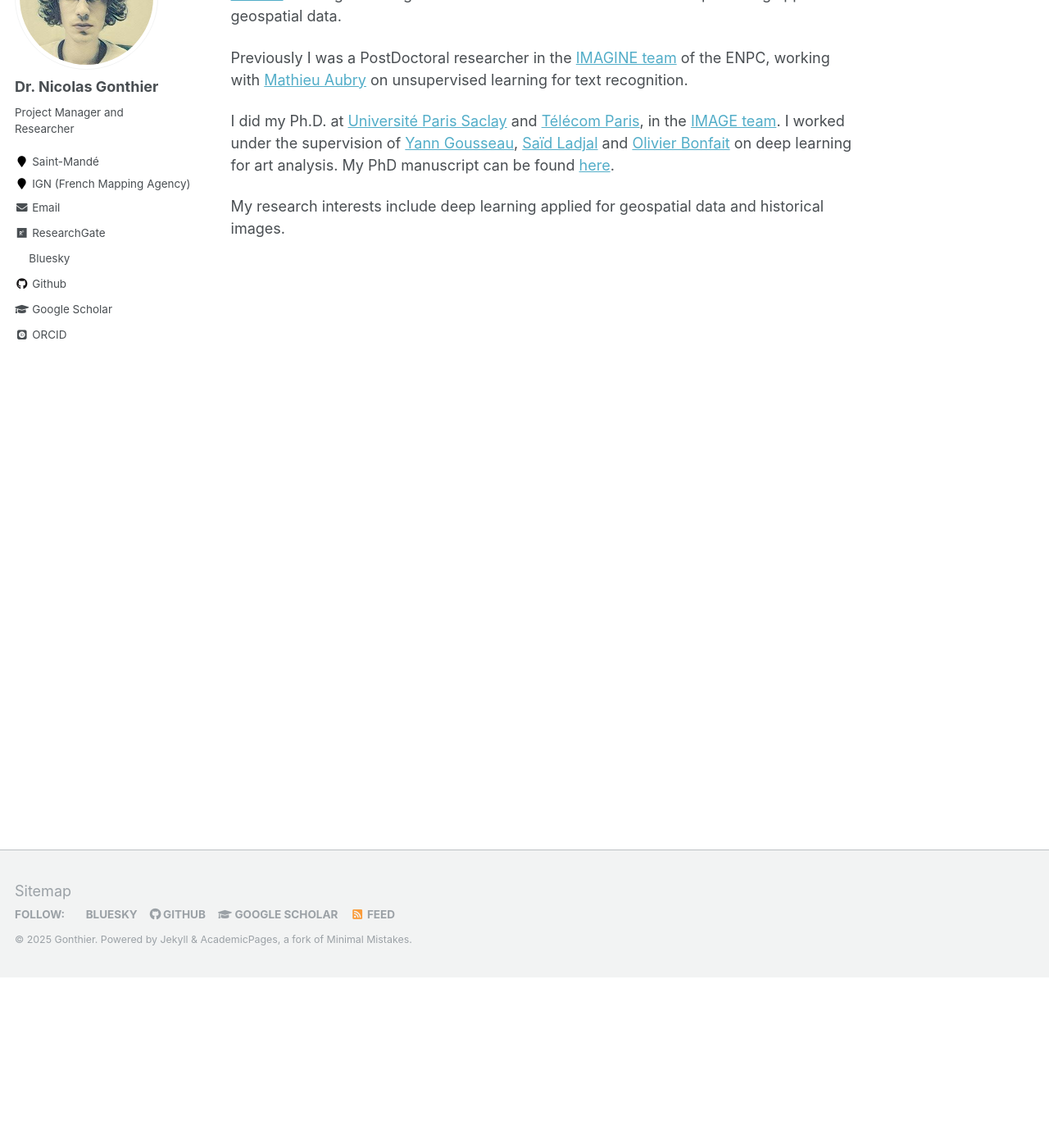
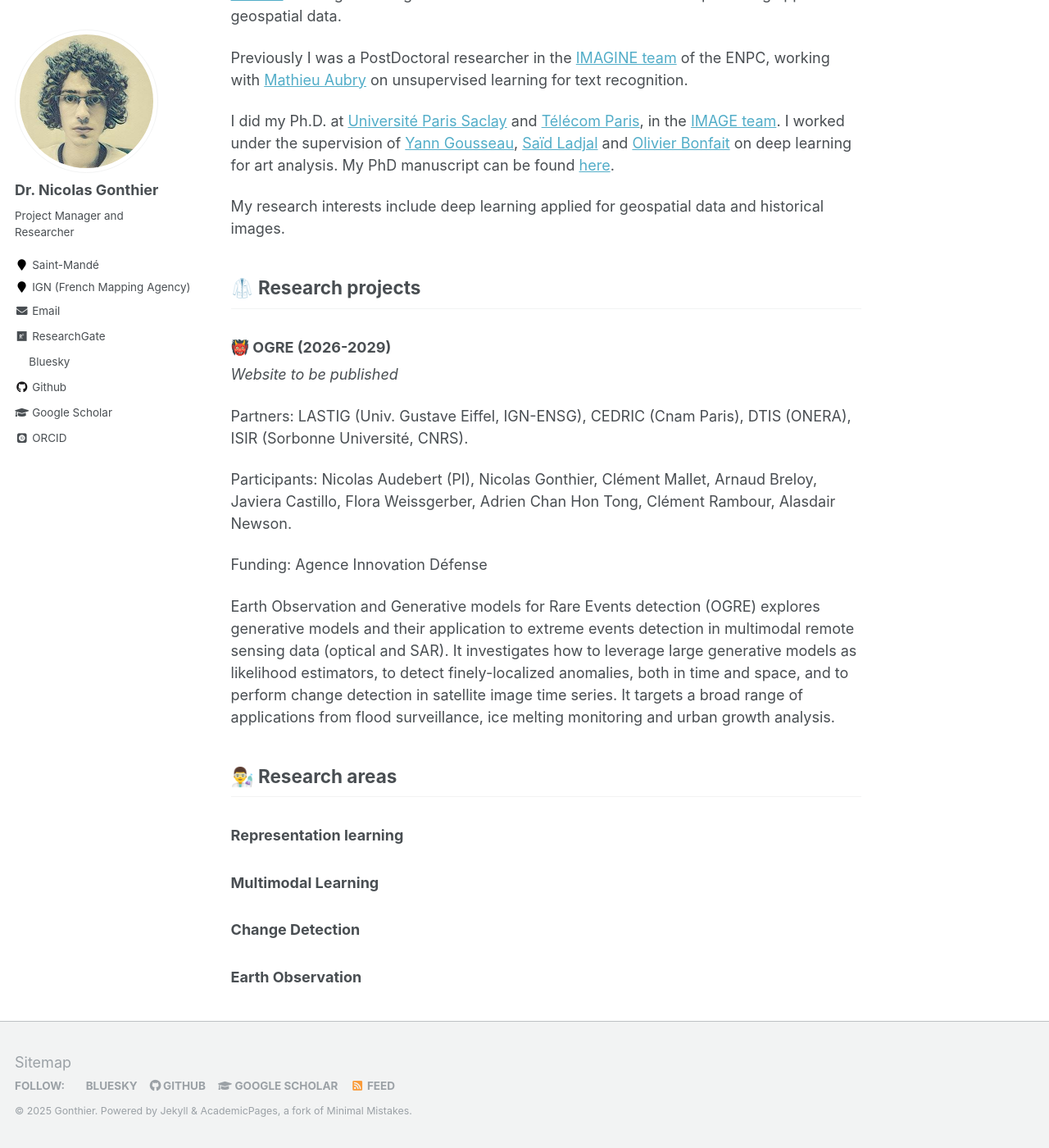
Before and after one commit to ngonthier/ngonthier.github.io, a Jekyll site: the page built from _pages/about.md, in a window 1280 px wide and 1400 px high, scrolled down 208 px. Shown: the whole window at 82% size. Built offline with Jekyll 4.4.1, drawn with Linux system fonts in a browser that asks for light colours; some web fonts are replaced.

Commit message:
Update about.md

```diff
--- a/_pages/about.md
+++ b/_pages/about.md
@@ -17,3 +17,25 @@ My PhD manuscript can be found [here](https://theses.hal.science/tel-03227373).
 
 
 My research interests include deep learning applied for geospatial data and historical images.
+
+
+
+## 🥼 Research projects
+### 👹 OGRE (2026-2029)
+
+*Website to be published*
+
+Partners: LASTIG (Univ. Gustave Eiffel, IGN-ENSG), CEDRIC (Cnam Paris), DTIS (ONERA), ISIR (Sorbonne Université, CNRS).
+
+Participants: Nicolas Audebert (PI), Nicolas Gonthier, Clément Mallet, Arnaud Breloy, Javiera Castillo, Flora Weissgerber, Adrien Chan Hon Tong, Clément Rambour, Alasdair Newson.
+
+Funding: Agence Innovation Défense
+
+Earth Observation and Generative models for Rare Events detection (OGRE) explores generative models and their application to extreme events detection in multimodal remote sensing data (optical and SAR). It investigates how to leverage large generative models as likelihood estimators, to detect finely-localized anomalies, both in time and space, and to perform change detection in satellite image time series. It targets a broad range of applications from flood surveillance, ice melting monitoring and urban growth analysis.
+
+## 👨‍🔬 Research areas
+
+### Representation learning
+### Multimodal Learning
+### Change Detection
+### Earth Observation
```
